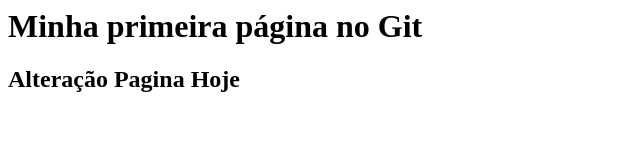
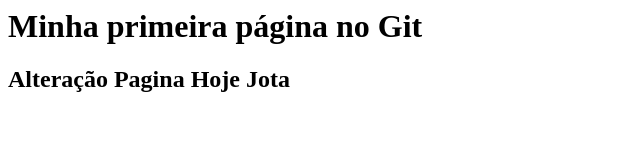
Before and after one commit to lenatjo/gama-no-github, a plain HTML site: page index.html in a window 1280 px wide. Shown: the full height of the page, 0-640 px from the left. Drawn offline with Linux system fonts and the light colour scheme.

Commit message:
Nova versao index.html

```diff
--- a/index.html
+++ b/index.html
@@ -1,6 +1,6 @@
 <html>
 	<body>
 		<h1>Minha primeira página no Git</h1>
-		<h2>Alteração Pagina Hoje</h2>
+		<h2>Alteração Pagina Hoje Jota</h2>
 	</body>
 </html>
```
